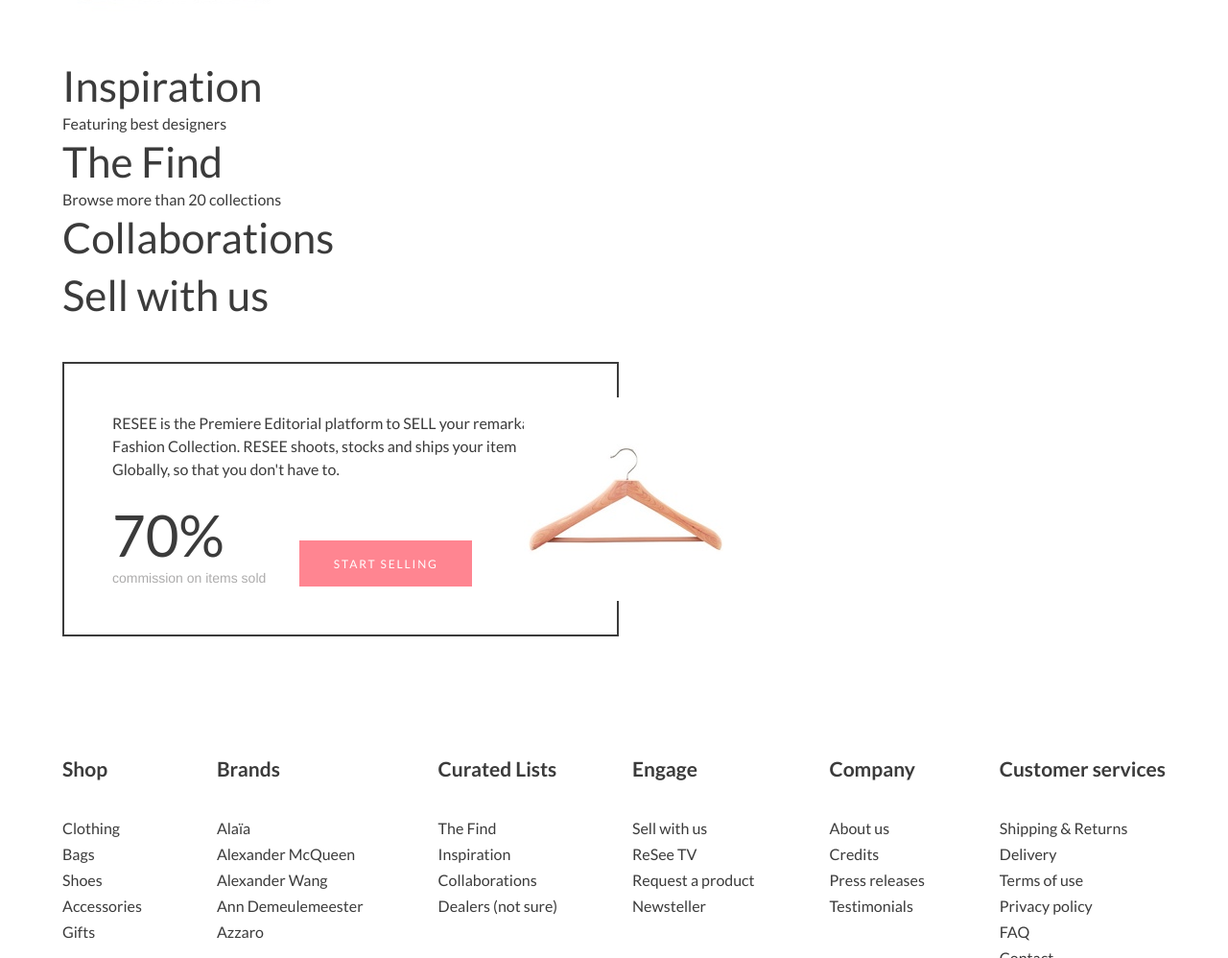
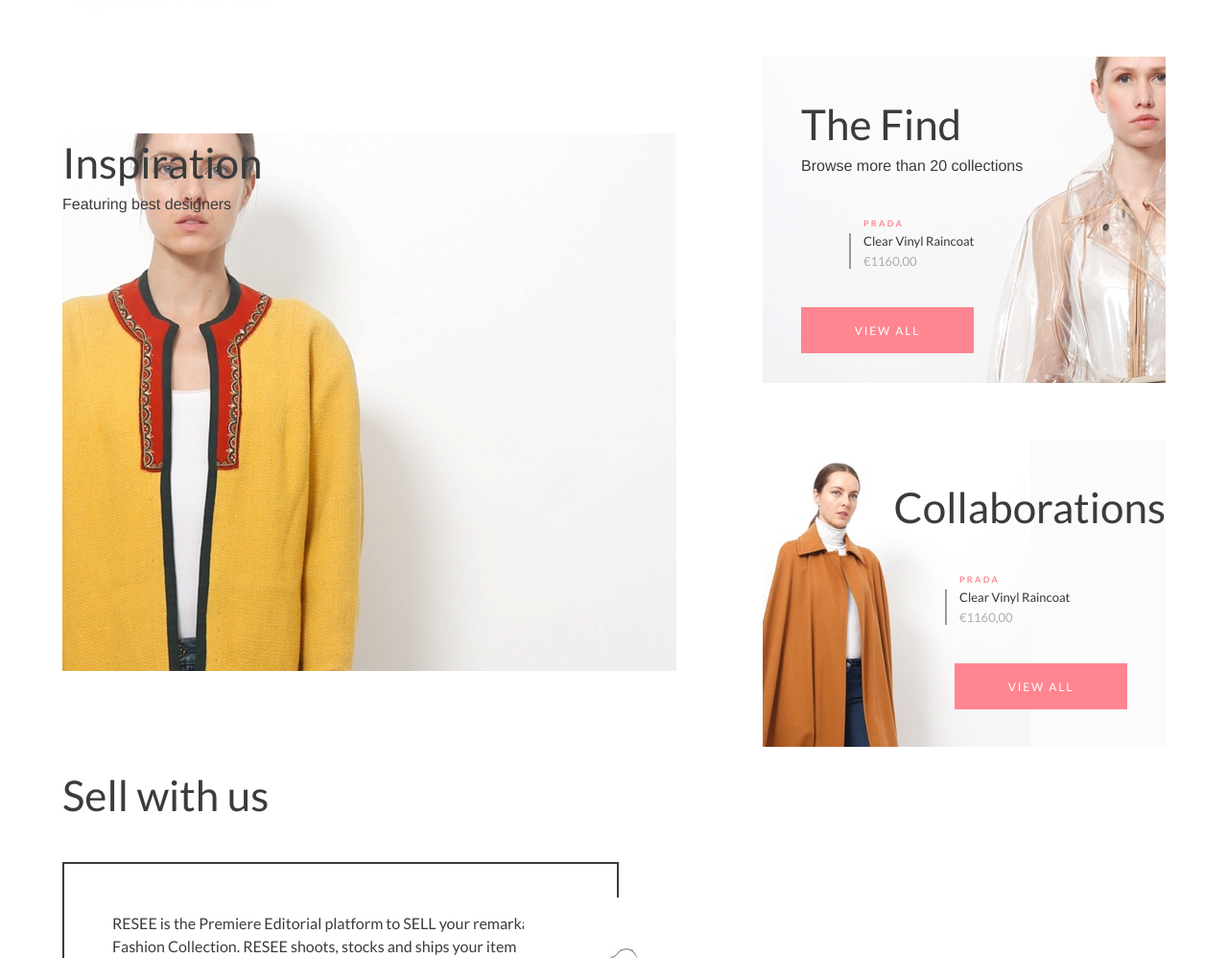
Before and after one commit to antondrozd/resee, a website: page index.jade in a window 1280 px wide. Shown: the part 3189-4187 px from the top of the page at 96% size. Drawn offline with nearby package versions, Linux system fonts and the light colour scheme; files that its build step writes are made by us from their sources.

Commit message:
feature-block

```diff
--- a/index.jade
+++ b/index.jade
@@ -303,12 +303,25 @@
           .features__wrapper
             .feature-block.feature-block--big
               h3.feature-block__title Inspiration
-              span.features-block__descr Featuring best designers
-            .feature-block
-              h3.feature-block__title The Find
-              span.features-block__descr Browse more than 20 collections
-            .feature-block
-              h3.feature-block__title Collaborations
+              span.feature-block__descr Featuring best designers
+            .features__inner
+              .feature-block.feature-block--photo-right
+                h3.feature-block__title The Find
+                span.feature-block__descr Browse more than 20 collections
+                .product-info.feature-block__product-info
+                  span.product-info__brand Prada
+                  .product-info__inner
+                    span.product-info__name Clear Vinyl Raincoat
+                    span.product-info__price €1160,00
+                a.btn.btn--pink.feature-block__btn(href="#") View all
+              .feature-block.feature-block--photo-left
+                h3.feature-block__title.feature-block__title--without-descr-after Collaborations
+                .product-info.feature-block__product-info
+                  span.product-info__brand Prada
+                  .product-info__inner
+                    span.product-info__name Clear Vinyl Raincoat
+                    span.product-info__price €1160,00
+                a.btn.btn--pink.feature-block__btn(href="#") View all
 
         article.sell-with-us
           .sell-with-us__wrapper
--- a/sass/blocks/feature-block.scss
+++ b/sass/blocks/feature-block.scss
@@ -1,18 +1,59 @@
 .feature-block {
+  box-sizing: border-box;
+  width: 420px;
+  min-height: 340px;
+  background-repeat: no-repeat;
   &--big {
-
+    width: 640px;
+    min-height: 560px;
+    margin-top: 80px;
+    background-image: url(../img/features-inspiration.jpg);
+  }
+  &--photo-right {
+    padding: 40px;
+    padding-right: 145px;
+    margin-bottom: 50px;
+    background-image: url(../img/features-find.jpg);
+    .feature-block__product-info {
+      padding-left: 50px;
+    }
+  }
+  &--photo-left {
+    padding: 40px 0;
+    padding-left: 135px;
+    margin-left: auto;
+    background-image: url(../img/features-collaborations.jpg);
+    .feature-block__title {
+      text-align: right;
+    }
+    .feature-block__product-info {
+      padding-left: 55px;
+    }
+    .feature-block__btn {
+      margin-left: 65px;
+    }
   }
 }
 
 .feature-block__title {
   margin: 0;
+  margin-bottom: 5px;
   font-size: 44px;
   font-weight: normal;
   line-height: 60px;
+  &--without-descr-after {
+    margin-bottom: 40px;
+  }
 }
 
 .feature-block__descr {
+  display: block;
+  margin-bottom: 45px;
   font-family: "Helvetica";
   font-size: 16px;
   line-height: 18px;
 }
+
+.feature-block__product-info {
+  margin-bottom: 40px;
+}
--- a/sass/blocks/features.scss
+++ b/sass/blocks/features.scss
@@ -1,7 +1,9 @@
-.features {
-
-}
-
 .features__wrapper {
   @include wrapper();
+  position: relative;
+  display: flex;
+  flex-direction: row;
+  flex-wrap: wrap;
+  align-items: flex-start;
+  justify-content: space-between;
 }
```
Also changed, not shown: img/featured-1.png (deleted), img/featured-2.png (deleted), img/featured-3.png (deleted), img/features-collaborations.jpg (added), img/features-find.jpg (added), img/features-inspiration.jpg (added).
